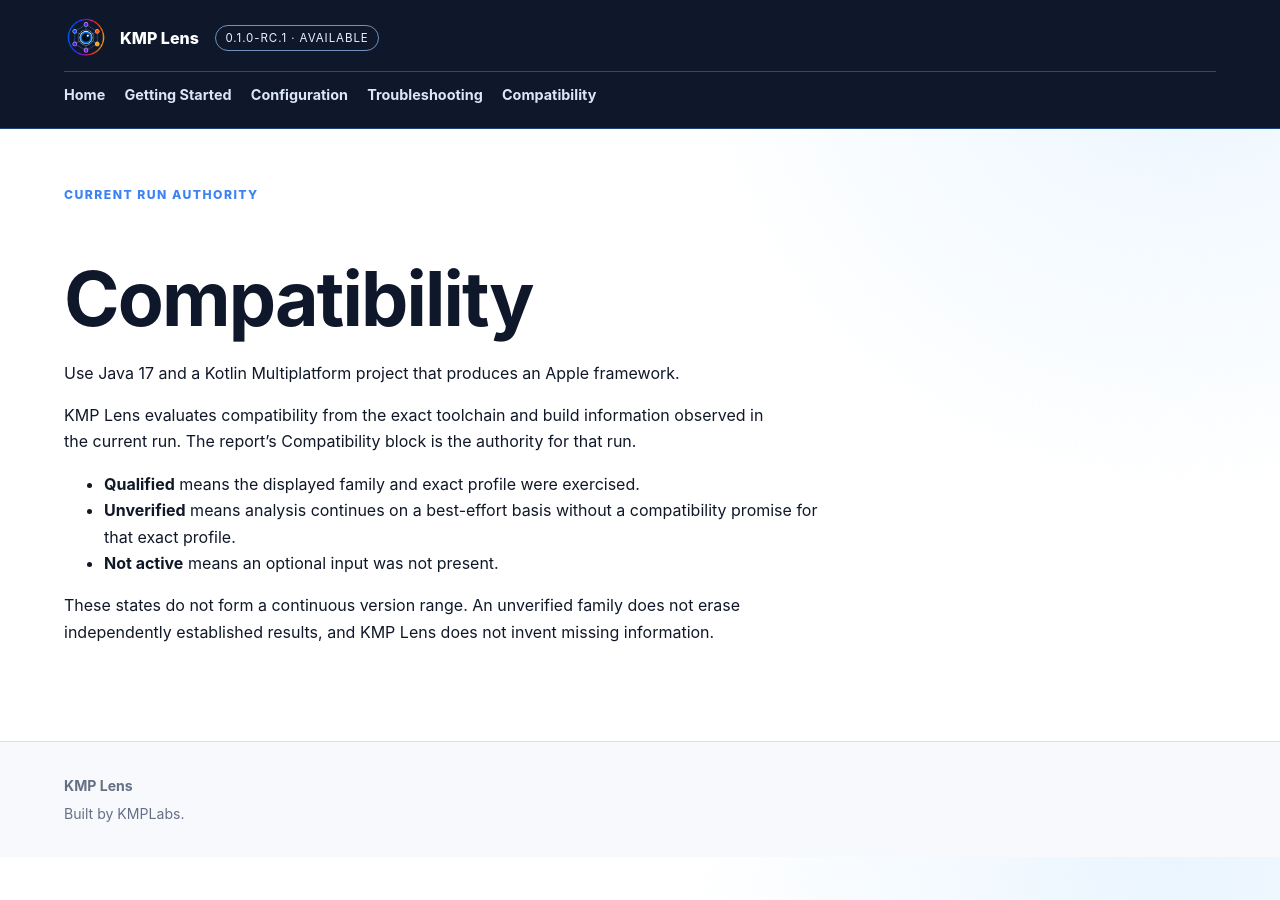
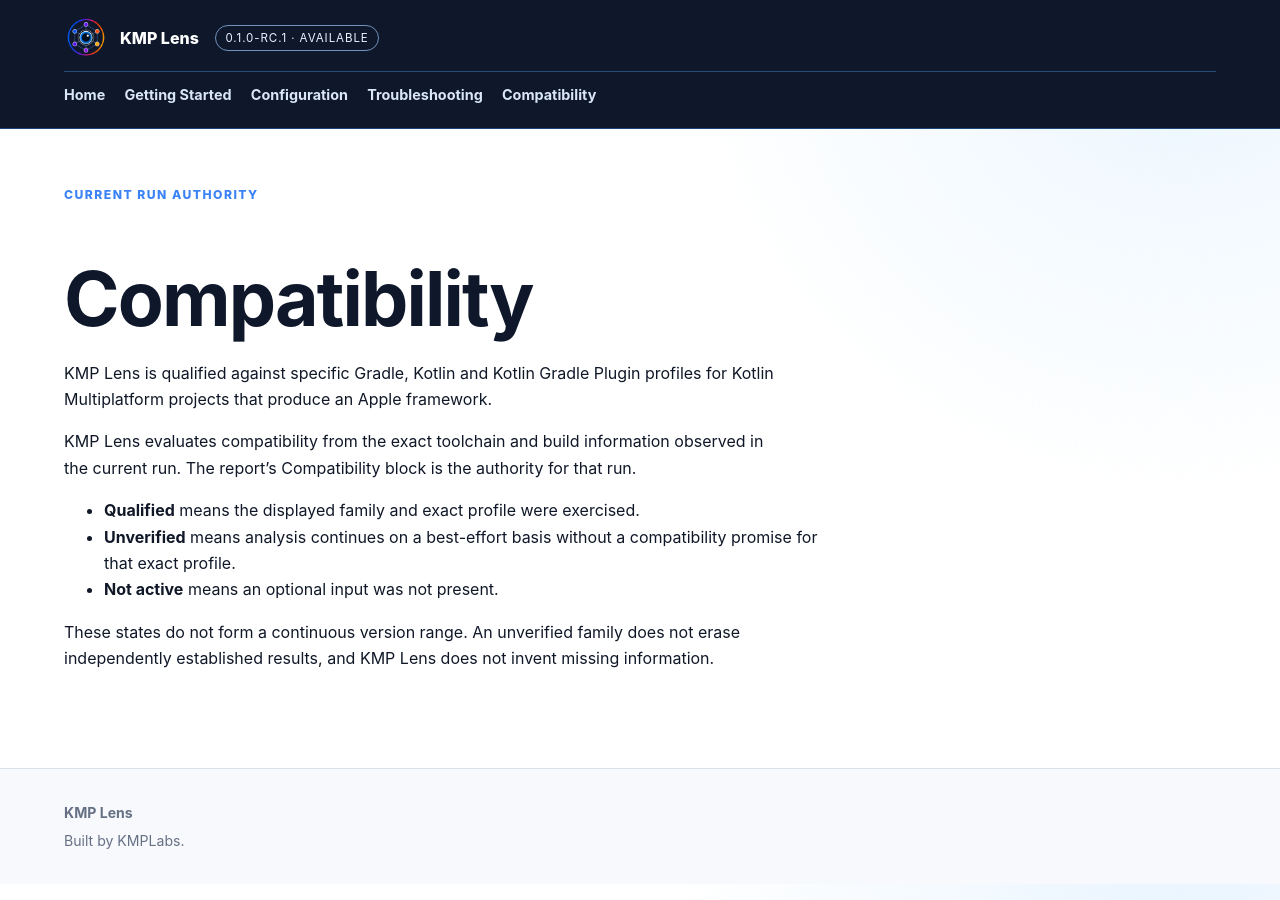
Before and after one commit to KMPLabs/kmp-lens-docs, a Jekyll site: the page built from compatibility.md, in a window 1280 px wide. Built offline with Jekyll 4.4.1, drawn with Linux system fonts in a browser that asks for light colours.

Commit message:
Align compatibility guidance with Gradle runtime

```diff
--- a/compatibility.md
+++ b/compatibility.md
@@ -8,7 +8,8 @@
 
 # Compatibility
 
-Use Java 17 and a Kotlin Multiplatform project that produces an Apple framework.
+KMP Lens is qualified against specific Gradle, Kotlin and Kotlin Gradle Plugin
+profiles for Kotlin Multiplatform projects that produce an Apple framework.
 
 KMP Lens evaluates compatibility from the exact toolchain and build information
 observed in the current run. The report's Compatibility block is the authority
```
